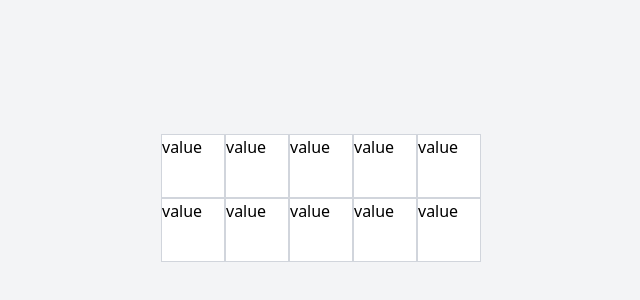
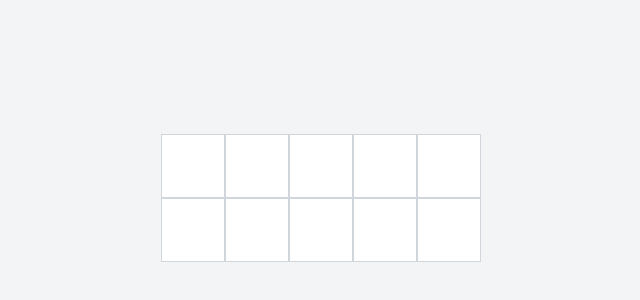
Before and after one commit to Kawa0x5F/grid-maker, a Next.js app in the folder front/: page / in a window 1280 px wide. Shown: the part 202-502 px from the top of the page, without its empty margins (319-959 px from the left). Built offline with nearby package versions, Linux system fonts and the light colour scheme.

Commit message:
refact: 不要なコメントアウトと要素を削除#1

```diff
--- a/front/app/page.tsx
+++ b/front/app/page.tsx
@@ -24,17 +24,8 @@ export default function Home() {
           <div
             key={`${value}_${index}`}
             className="w-16 h-16 bg-white border border-gray-300 hover:bg-gray-200"
-          >
-            value
-          </div>
-
+           />
         )}
-        {/* {Array.from({ length: size * size }, (_, i) => (
-          <div
-            key={`test_${i}`}
-            className="w-16 h-16 bg-white border border-gray-300 hover:bg-gray-200"
-          />
-        ))} */}
       </div>
     </div>
   );
```
